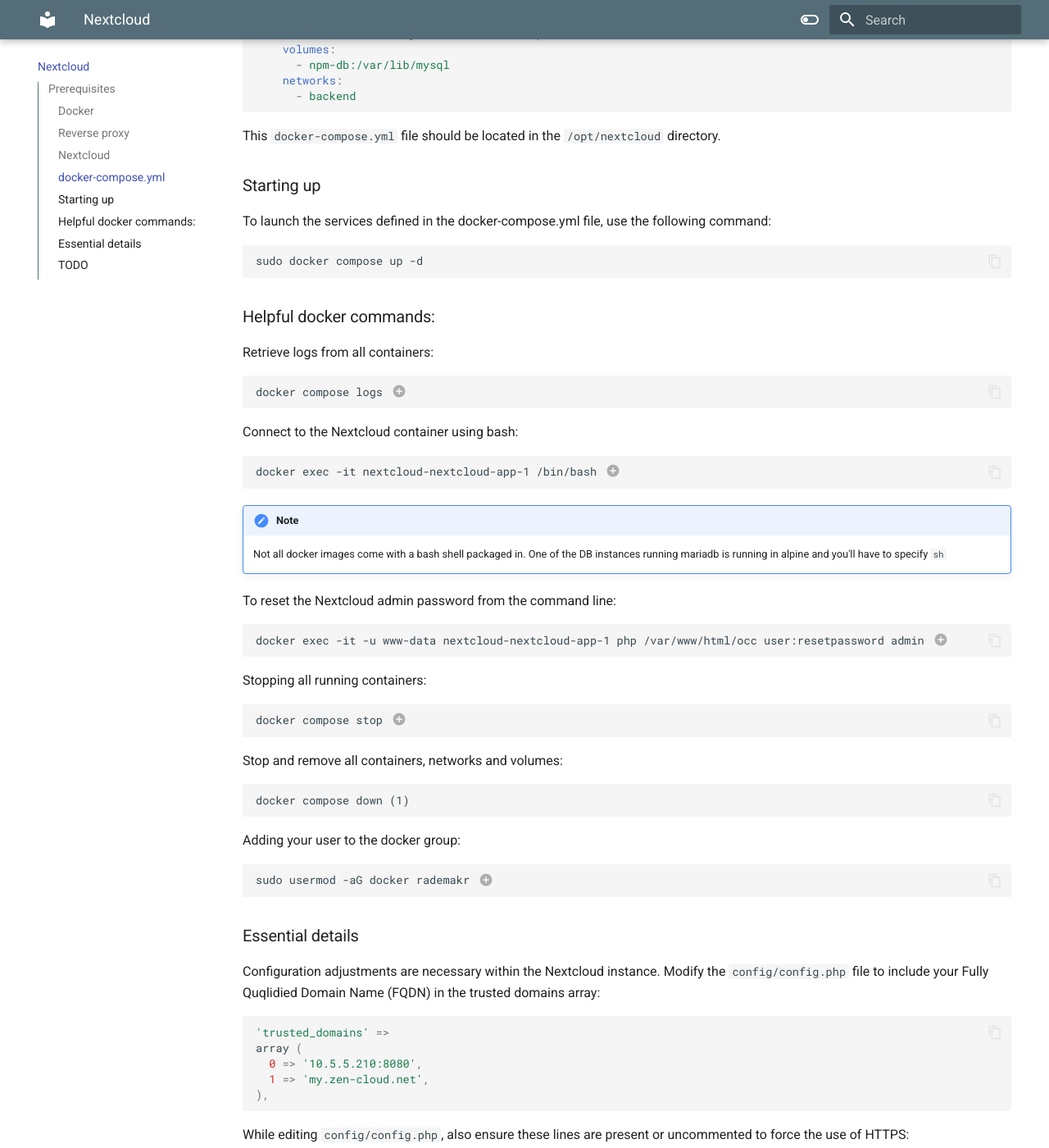
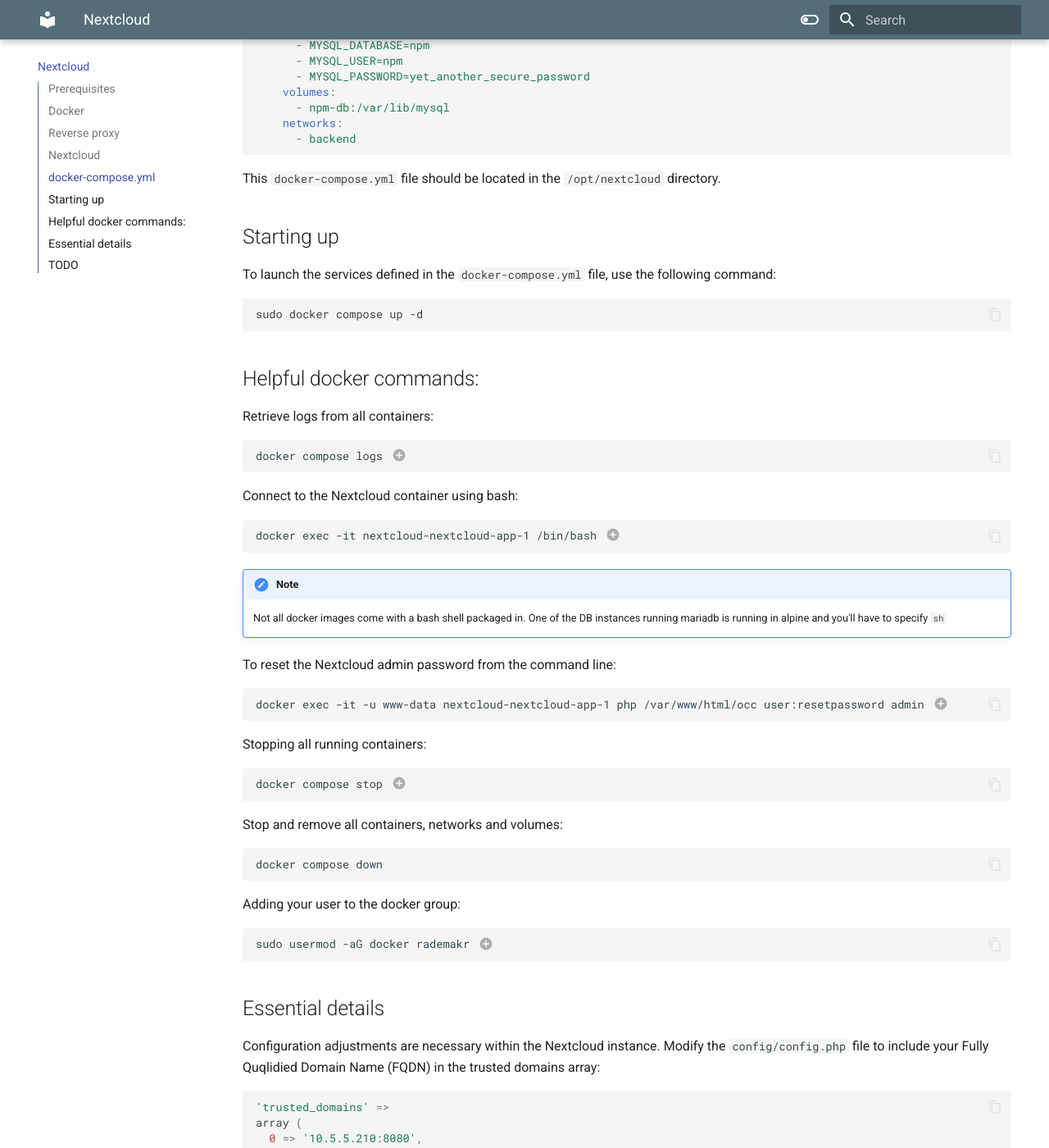
Before and after one commit to rademakr/homelab-docs, an MkDocs documentation site: the page built from docs/Nextcloud.md, in a window 1280 px wide and 1400 px high, scrolled down 2378 px. Shown: the whole window at 82% size. Built offline with MkDocs 1.6.1 and Material for MkDocs 9.7.7, drawn with Linux system fonts in a browser that asks for light colours.

Commit message:
Updated formatting Nextcloud page

````diff
--- a/docs/Nextcloud.md
+++ b/docs/Nextcloud.md
@@ -4,7 +4,8 @@
 
 I utilize a Raspberry Pi 5 equipped with a [NVMe hat](https://www.amazon.fr/dp/B0CPLF6JYX?psc=1&ref=ppx_yo2ov_dt_b_product_details) and a [NVMe SSD 2TB drive](https://www.amazon.fr/dp/B0CP42QVT8?psc=1&ref=ppx_yo2ov_dt_b_product_details), thus ensuring ample disk space for my needs.
 
-## Prerequisites
+Prerequisites
+-------------
 
 <div class="annotate" markdown>
 
@@ -15,22 +16,26 @@
 
 1. Using a Raspberry Pi for this project is cost-effective, not only in terms of initial investment but also for ongoing power consumption, with only about 5W used when idle. However, if you already have a server, you can follow the same installation steps on that hardware and operating system.
 
-### Docker
+Docker
+------
 
 Although Docker is a prerequisite, let’s briefly cover its installation, as we won’t be using the version that comes with the operating system’s packages. Instead, we’ll follow the installation guide provided on the [Docker website](https://docs.docker.com/engine/install/debian/).
 
 
-### Reverse proxy
+Reverse proxy
+-------------
 
 To avoid exposing the Nextcloud instance directly and to keep ports 80 & 443 available for other services, a reverse proxy is essential. Despite being more familiar with Apache, in the spirit of learning, I chose Nginx, specifically the [Nginx Proxy Manager](https://github.com/NginxProxyManager/nginx-proxy-manager) project, which has a Docker image and offers an intuitive UI. This image is also available on [Docker Hub](https://hub.docker.com/r/jc21/nginx-proxy-manager).
 
 
-### Nextcloud
+Nextcloud
+---------
 
 Nextcloud offers several installation options and provides a [Docker image](https://hub.docker.com/_/nextcloud) alongside instructions for setting it up.
 
 
-### docker-compose.yml
+docker-compose.yml
+------------------
 
 Both Nginx and Nextcloud require seperate database containers.
 We'll create one `docker-compose.yml` file to manage all four Docker images:
@@ -118,16 +123,18 @@
 This `docker-compose.yml` file should be located in the `/opt/nextcloud` directory.
 
 
-### Starting up
+Starting up
+-----------
 
-To launch the services defined in the docker-compose.yml file, use the following command:
+To launch the services defined in the `docker-compose.yml` file, use the following command:
 
 ```bash
 sudo docker compose up -d
 ```
 
 
-### Helpful docker commands:
+Helpful docker commands:
+------------------------
 
 Retrieve logs from all containers:
 
@@ -176,7 +183,7 @@
 Stop and remove all containers, networks and volumes:
 
 ```
-docker compose down (1)
+docker compose down
 ```
 
 
@@ -190,7 +197,8 @@
 
 1. Add you user account to the `docker` group. Avoids having to run `sudo` for (most) docker commands.
 
-### Essential details
+Essential details
+-----------------
 
 Configuration adjustments are necessary within the Nextcloud instance. Modify the `config/config.php` file to include your Fully Quqlidied Domain Name (FQDN) in the trusted domains array:
 
@@ -217,6 +225,7 @@
 ```
 
 
-### TODO
+TODO
+----
 
 Verify that all necessary crontabs are in place, especially for managing Nginx and Let's Encrypt certificate renewals.
````
